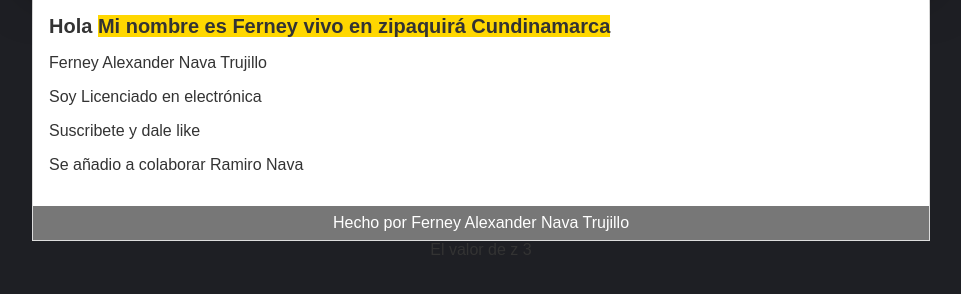
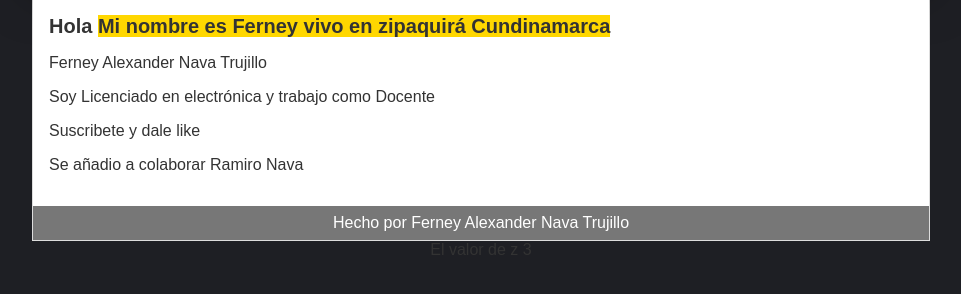
Before and after one commit to ferneynava/Curso-de-programacion-basica, a plain HTML site: page practica1.html in a window 1280 px wide. Shown: the part 126-420 px from the top of the page, without its empty margins (159-1120 px from the left). Drawn offline with Linux system fonts and the light colour scheme.

Commit message:
:white_check_mark: Se añadio en que trabajo
Se añadio en que trabajo

```diff
--- a/practica1.html
+++ b/practica1.html
@@ -20,7 +20,7 @@
 
       <h1>Hola <strong>Mi nombre es Ferney vivo en zipaquir&aacute; Cundinamarca</strong></h1>
       <p>Ferney Alexander Nava Trujillo</p>
-      <p>Soy Licenciado en electrónica</p>
+      <p>Soy Licenciado en electrónica y trabajo como Docente</p>
       <p>Suscribete y dale like</p>
       <p>Se añadio a colaborar Ramiro Nava<p>
     </div>
```
